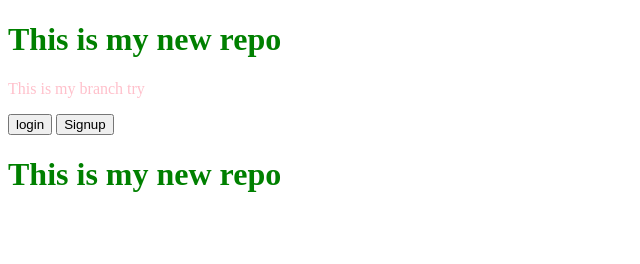
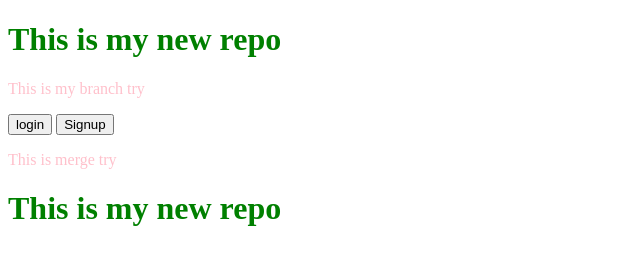
Before and after one commit to sajitsapkota/push_1, a plain HTML site: page index.html in a window 1280 px wide. Shown: the whole page, without its empty margins (0-640 px from the left). Drawn offline with Linux system fonts and the light colour scheme.

Commit message:
adding new line

```diff
--- a/index.html
+++ b/index.html
@@ -13,6 +13,7 @@
             <p> This is my branch try</p>
             <button> login </button>
             <button>Signup</button>
+            <p> This is merge try</p>
         </div>
     </div>
     <h1> This is my new repo</h1>
```
